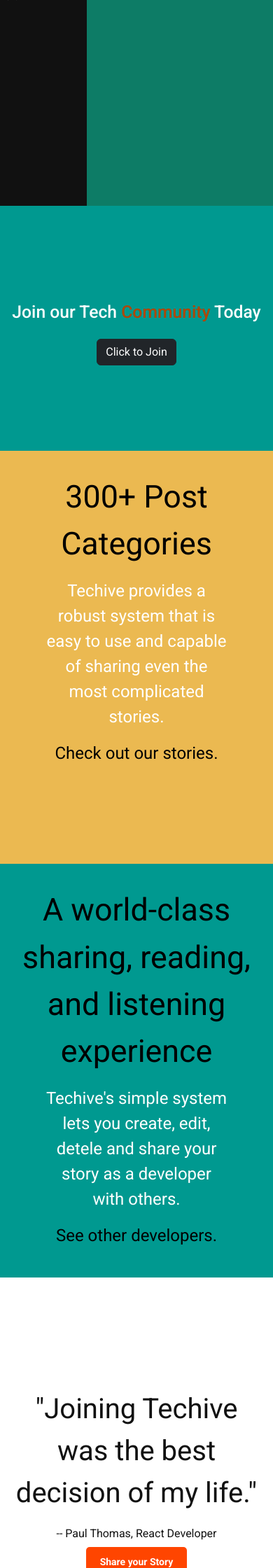
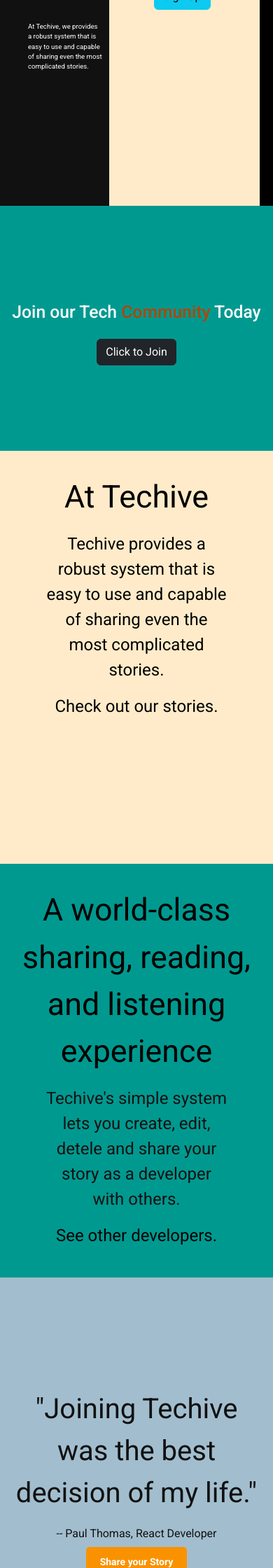
Before and after one commit to Essietasha/Techive, a Flask app: page /signup in a window 390 px wide. Shown: the part 534-2774 px from the top of the page at 70% size. Run offline with Flask 3, Linux system fonts and the light colour scheme.

Commit message:
Techive updated

```diff
--- a/app/static/css/styles.css
+++ b/app/static/css/styles.css
@@ -6,7 +6,7 @@
   /* background-color: #379777;
   background-color: #4aa492;
   background-color: #5DB996;  */
-  background-color: #0D7C66;
+  background-color: #000000;
   color: #fff;
   font-family: "Roboto", sans-serif;
   overflow: hidden;
@@ -65,6 +65,7 @@
 }
 .ancLinks .fa-user {
   margin-top: 1rem;
+  margin-right: 10px;
 }
 
 footer .joinus {
@@ -108,7 +109,6 @@
 }
 footer .categorygrid .textEl p:nth-child(2) {
   font-size: 1.5rem;
-  color: #fff;
   text-align: center;
   padding: 0rem 3rem;
 }
@@ -123,7 +123,10 @@
   color: #343131;
 }
 footer .categorygridEl1 {
-  background-color: #ebb951;
+  background-color: #ffebc9;
+}
+footer .categorygridEl1 p {
+  color: #000000;
 }
 footer .categorygridEl2 {
   background-color: #009990;
@@ -137,14 +140,14 @@
   align-items: center;
   text-align: center;
   min-height: 70vh;
-  background-color: #fff;
+  background-color: rgb(162, 190, 206);
   color: #111;
 }
 footer .testimonial p:nth-child(1) {
   font-size: 3rem;
 }
 footer .testimonial .startBtn {
-  background-color: orangered;
+  background-color: #fa9200;
   color: #fff;
   font-weight: bold;
   font-size: 14px;
@@ -159,7 +162,7 @@
 }
 footer .footer {
   background-color: #1d2b34;
-  min-height: 500px;
+  min-height: 550px;
 }
 footer .footer .grid {
   display: grid;
@@ -228,7 +231,7 @@
   font-size: 3.5rem;
 }
 .homebg .startBtn {
-  background-color: orangered;
+  background-color: #ff9500;
   color: #fff;
   font-weight: bold;
   font-size: 14px;
@@ -244,26 +247,40 @@
 
 .signupFlex {
   display: grid;
-  grid-template-columns: 30% 40%;
+  grid-template-columns: 30% 70%;
   min-height: 90vh;
 }
 .signupFlex .signupLeftDiv {
   position: relative;
   background-color: #111;
-  margin-right: 2rem;
+  padding-left: 2rem;
   padding-top: 3rem;
 }
-.signupFlex .signupLeftDiv .copy {
-  margin-top: 5rem;
+.signupFlex .signupLeftDiv h1 {
+  font-size: 4rem;
+  font-weight: bolder;
+  margin-left: 1rem;
 }
 .signupFlex .signupLeftDiv p {
   color: #fff;
-  margin-left: 1rem;
   color: #fff;
+  font-size: 10px;
+  margin-right: 2rem;
+}
+.signupFlex .signupLeftDiv img {
+  width: 300px;
+  height: 300px;
+  border-radius: 10px;
+  margin: 2rem 0rem;
+}
+.signupFlex .signupRightDivBox {
+  background-color: #ffebc9;
 }
 .signupFlex .signupRightDiv {
-  margin-left: 3rem;
-  margin-top: 5rem;
+  padding-left: 3rem;
+  padding-top: 5rem;
+  color: #111;
+  width: 90%;
 }
 .signupFlex .signupRightDiv form {
   margin-top: 3rem;
@@ -455,7 +472,7 @@
   align-items: center;
   min-height: 100vh;
   text-align: center;
-  background-color: #5DB996;
+  background-color: #f4d9ac;
   color: #fff;
 }
 .centr button {
@@ -473,7 +490,7 @@
   margin: 5rem;
 }
 .centr .centrr {
-  background-color: #46846c;
+  background-color: #111;
   box-shadow: 0px 0px 20px 0px #333;
   padding: 5rem 10rem;
   border-radius: 10px;
--- a/app/static/scss/styles.scss
+++ b/app/static/scss/styles.scss
@@ -1,5 +1,11 @@
 $white: #fff;
-$background-color: #0D7C66;
+// $background-color: #0D7C66;
+$background-color: #000000;
+// $background-color: #eaf0f6;
+// $background-color: #ffebc9;
+// $background-color: #F3EED4;
+// $background-color: #ffb49d;;
+// background-color: rgb(162, 190, 206);
 
 @mixin flexCenter {
     display: flex;
@@ -97,6 +103,7 @@
 
     .fa-user{
         margin-top: 1rem;
+        margin-right: 10px;
     }
 }
 
@@ -150,7 +157,7 @@
 
             p:nth-child(2){
                 font-size: 1.5rem;
-                color: $white;
+                // color: $white;
                 text-align: center;
                 padding: 0rem 3rem;
             }
@@ -170,7 +177,11 @@
     }
 
     .categorygridEl1{
-        background-color: #ebb951;
+        background-color: #ffebc9;
+    }
+
+    .categorygridEl1 p{
+        color: #000000;
     }
 
     .categorygridEl2{
@@ -187,7 +198,7 @@
         align-items: center;
         text-align: center;
         min-height: 70vh;
-        background-color: $white;
+        background-color: rgb(162, 190, 206);
         color: #111;
 
         p:nth-child(1){
@@ -196,7 +207,7 @@
 
 
         .startBtn{
-            background-color: orangered;
+            background-color: #fa9200;
             color: $white;
             font-weight: bold;
             font-size: 14px;
@@ -214,7 +225,7 @@
 
     .footer{
         background-color: #1d2b34;
-        min-height: 500px;
+        min-height: 550px;
 
         .grid{
             display: grid;
@@ -293,7 +304,7 @@
     }
 
     .startBtn{
-        background-color: orangered;
+        background-color: #ff9500;
         color: $white;
         font-weight: bold;
         font-size: 14px;
@@ -312,30 +323,45 @@
 
 .signupFlex{
     display: grid;
-    grid-template-columns: 30% 40%;
+    grid-template-columns: 30% 70%;
     min-height: 90vh;
 
     .signupLeftDiv {
         position: relative;
         background-color: #111;
-        margin-right: 2rem;
+        padding-left: 2rem;
         padding-top: 3rem;
 
-        .copy{
-            margin-top: 5rem;
+        h1{
+            font-size: 4rem;
+            font-weight: bolder;
+            margin-left: 1rem;
         }
 
         p{
             color: $white;
-            margin-left: 1rem;
             color: $white;
+            font-size: 10px;
+            margin-right: 2rem;
+        }
+
+        img{
+            width: 300px;
+            height: 300px;
+            border-radius: 10px;
+            margin: 2rem 0rem;
         }
     }
 
+    .signupRightDivBox{
+        background-color: #ffebc9;
+    }
+
     .signupRightDiv {
-        margin-left: 3rem;
-        margin-top: 5rem;
-
+        padding-left: 3rem;
+        padding-top: 5rem;
+        color: #111;
+        width: 90%;
         form{
             margin-top: 3rem;
         }
@@ -561,7 +587,7 @@
     @include flexCenter;
     min-height: 100vh;
     text-align: center;
-    background-color: #5DB996;
+    background-color: #f4d9ac;
     color: $white;
 
     button{
@@ -583,7 +609,7 @@
     }
 
     .centrr{
-        background-color: #46846c;
+        background-color: #111;
         box-shadow: 0px 0px 20px 0px #333;
         padding: 5rem 10rem;
         border-radius: 10px;
--- a/app/templates/category.html
+++ b/app/templates/category.html
@@ -13,7 +13,7 @@
         <form action="/category" method="post">
             <div>
                     {% for category in categories %}
-                        <button name="category"  value="{{ category.name }}" type="submit" class="btn btn-dark btnCategory">{{ category.name }}</option>
+                        <button name="category"  value="{{ category.name }}" type="submit" class="btn btn-info btnCategory">{{ category.name }}</option>
                     {% endfor %}
             </div>
         </form>
--- a/app/templates/layout.html
+++ b/app/templates/layout.html
@@ -24,7 +24,7 @@
                 <div class="logoDiv">
                     <a href="/"><img src="/static/images/brand.png" class="brand"/></a>
 
-                    <a href="/" class="logo d-none d-md-inline">Techive</a>
+                    <!-- <a href="/" class="logo d-none d-md-inline">Techive</a> -->
                 </div>
                 <button class="navbar-toggler" type="button" data-bs-toggle="collapse" data-bs-target="#navbarNav"
                     aria-controls="navbarNav" aria-expanded="false" aria-label="Toggle navigation">
@@ -39,16 +39,16 @@
                         <a class="nav-link" href="/allposts">Posts</a>
                         <a class="nav-link" href="/myposts">My Posts</a>
                         <a class="nav-link" href="/category">Categories</a>
-                        <a class="nav-link" href="/creators">Creators</a>
+                        <!-- <a class="nav-link" href="/creators">Creators</a> -->
                         <a class="nav-link" href="/blog">Blog</a>
-                        <a class="nav-link" href="#about">About Us</a>
-                        <a class="nav-link" href="#contact">Contact</a>
+                        <a class="nav-link" href="#about">About</a>
+                        <!-- <a class="nav-link" href="#contact">Contact</a> -->
                         <a class="nav-link" href="/logout">Logout</a>
+                        <a href="/creators"><i class="fa fa-user"></i></a>
                         <form action="/allposts" method="get" style="display: inline;" class="searchbox">
                             <input type="text" name="q" placeholder="Search posts..." autocomplete="off" required>
                             <!-- <button type="submit">Search</button> -->
                         </form>
-                        <a href="/creators"><i class="fa fa-user"></i></a>
                     </div>
                     {% else %}
                     <div class="navbar-nav ms-auto ancLinks">
@@ -101,10 +101,10 @@
 
             <div class="categorygrid categorygridEl1">
                 <div class="imgDiv">
-                    <img src="/static/images/techivecategories.jpg" alt="Catgories of post">
+                    <img src="/static/images/space.jpg" alt="Catgories of post">
                 </div>
                 <div class="textEl">
-                    <p>300+ Post Categories</p>
+                    <p>At Techive</p>
                     <p>Techive provides a robust system that is easy to use and capable of sharing even the most complicated stories.</p>
                     <p>
                         <a href="/allposts">Check out our stories.</a>
--- a/app/templates/signup.html
+++ b/app/templates/signup.html
@@ -9,39 +9,29 @@
 {% block body %}
     <div class="signupFlex">
         <div class="signupLeftDiv">
-            <div>
-                <p>Course Walkthrough</p>
-                <p>Programming Languages & Concepts</p>
-                <p>Database Management</p>
-                <p>Computer Science Theory</p>
-                <p>Web Development</p>
-                <p>Career Development</p>
-                <p>Motivation & Mindset</p>
-                <p>Community & Support</p>
-                <p>Challenges and Solutions</p>
-                <p>Learning Resources</p>
-                <p>Course Updates</p>
-                <p>Final Project</p>
+            <h1>Welcome</h1>
+            <img src="/static/images/space.jpg" alt="Our experience"/>
+            <p>At Techive, we provides a robust system that is easy to use and capable of sharing even the most complicated stories.</p>
         </div>
-            <p>&copy;2024</p>
-        </div>
+        <div class="signupRightDivBox">
             <div class="signupRightDiv">
                 <h3>Sign Up to Techive</h3>
                 <form action="/signup" method="post">
                     <div class="mb-3">
-                    <label for="namelb" class="form-label">Enter Name</label>
+                        <label for="namelb" class="form-label">Name</label>
                         <input type="text" class="form-control" id="namelb" name="name" autocomplete="off" autofocus class="form-control" >
                     </div>
                     <div class="mb-3">
-                    <label for="passwordlb" class="form-label">Create Password</label>
+                        <label for="passwordlb" class="form-label">Password</label>
                         <input type="password" class="form-control" id="passwordlb" name="password" autocomplete="off" autofocus class="form-control" >
                     </div>
                     <div class="mb-3">
-                    <label for="confirmpasswordlb" class="form-label">Confirm Password</label>
+                        <label for="confirmpasswordlb" class="form-label">Re-enter Password</label>
                         <input type="password" class="form-control" id="confirmpasswordlb" name="confirmpasswordlb" autocomplete="off" autofocus class="form-control" >
                     </div>
                     <button type="submit" class="btn btn-info">Sign Up</button>
                 </form>
+            </div>
         </div>
     </div>
 {% endblock %}
```
Also changed, not shown: app/templates/index.html (+4 -4 lines), app/templates/login.html (+5 -16 lines), css/styles.css (+33 -16 lines), 2 other files. Lines whose indentation alone changed are shown as unchanged.
